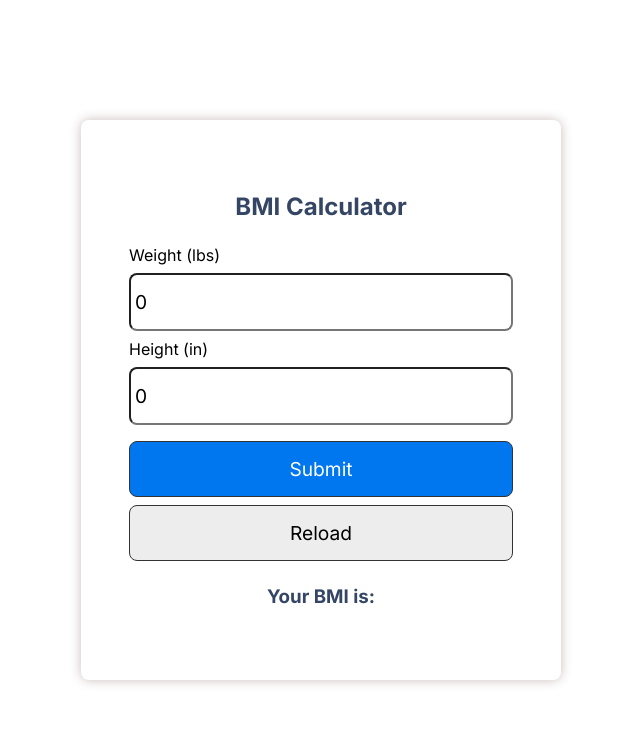
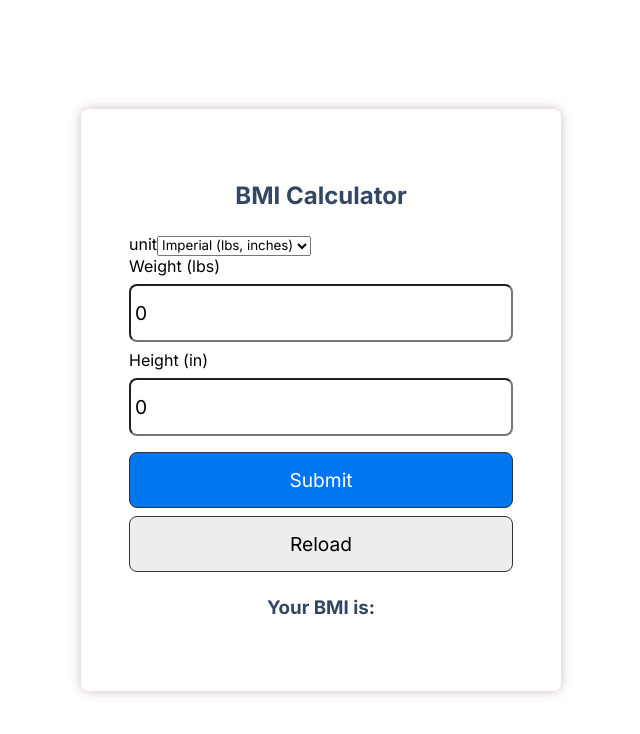
Before and after one commit to iiitl/bmi_calculator, a React (Create React App) app: page / in a window 1280 px wide. Shown: the top 734 px of the page, without its empty margins (319-959 px from the left). Built offline with nearby package versions, Linux system fonts and the light colour scheme.

Commit message:
taking input in metric system

```diff
--- a/src/App.js
+++ b/src/App.js
@@ -8,6 +8,8 @@ function App() {
   const [height, setHeight] = useState(0)
   const [bmi, setBmi] = useState('')
   const [message, setMessage] = useState('')
+  const [unit, setUnit] = useState('imperial');
+
 
   let calcBmi = (event) => {
     event.preventDefault()
@@ -16,7 +18,11 @@ function App() {
     if (weight === 0 || height === 0) {
       alert('Please enter a valid weight and height')
     } else {
-      let bmi = (weight / (height * height) * 703)
+      let bmi;
+      if( unit === 'imperial')
+      bmi = (weight / (height * height) * 703)
+      else
+      bmi = weight / (height * height);
       setBmi(bmi.toFixed(1))
 
       if (bmi < 18.5) {
@@ -42,15 +48,34 @@ function App() {
     <div className='container'>
       <h2 className='center'>BMI Calculator</h2>
         <form onSubmit={calcBmi}>
-          <div>
-            <label>Weight (lbs)</label>
-            <input type="text" placeholder='Enter Weight in lbs' value={weight} onChange={(e) => setWeight(e.target.value)} />
-          </div>
-          <div>
-            <label>Height (in)</label>
-            <input type="text" placeholder='Enter height in inches' value={height} onChange={(event) => setHeight(event.target.value)} />
-          </div>
-          <div>
+        <div className="unit">
+  <label>unit</label>
+  <select value={unit} onChange={(unitt) => setUnit(unitt.target.value)}>
+    <option value="imperial">Imperial (lbs, inches)</option>
+    <option value="metric">Metric (kg, meters)</option>
+  </select>
+</div>
+
+        <div>
+  <label>Weight ({unit === 'imperial' ? 'lbs' : 'kg'})</label>
+  <input
+    type="text"
+    placeholder={`Enter weight in ${unit === 'imperial' ? 'lbs' : 'kg'}`}
+    value={weight}
+    onChange={(wt) => setWeight(wt.target.value)}
+  />
+</div>
+<div>
+  <label>Height ({unit === 'imperial' ? 'in' : 'm'})</label>
+  <input
+    type="text"
+    placeholder={`Enter height in ${unit === 'imperial' ? 'inches' : 'meters'}`}
+    value={height}
+    onChange={(ht) => setHeight(ht.target.value)}
+  />
+</div>
+
+         <div>
             <button className='btn' type='submit'>Submit</button>
             <button className='btn btn-outline' onClick={reload} type='submit'>Reload</button>
           </div>
--- a/src/index.css
+++ b/src/index.css
@@ -73,3 +73,12 @@ p {
 .img-container img {
   height: 200px;
 }
+
+.unit-toggle {
+  margin-bottom: 10px;
+}
+
+.unit-toggle select {
+  padding: 5px;
+  font-size: 1rem;
+}
```
